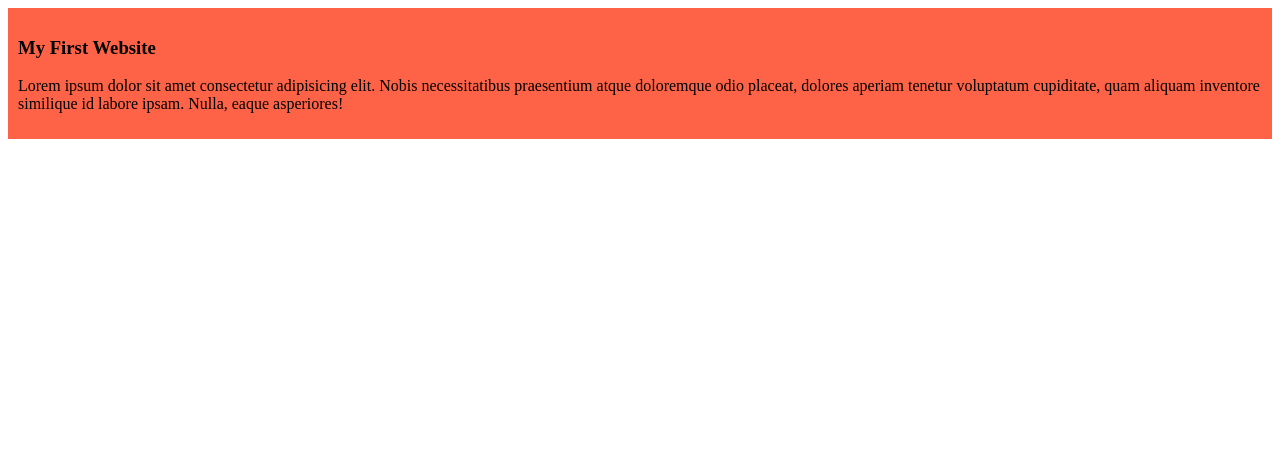
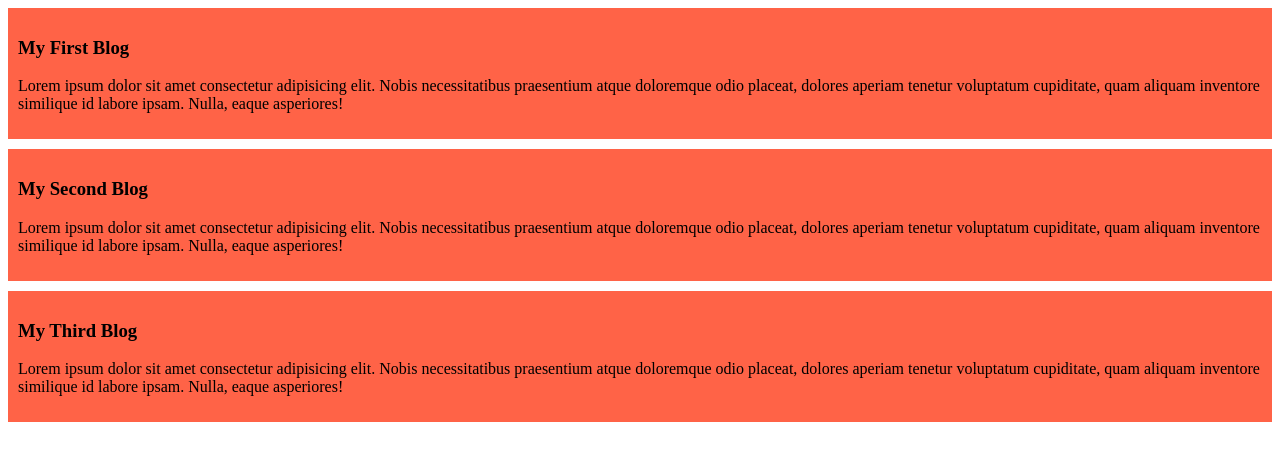
Before and after one commit to FauziaAkther/my-simple-website, a plain HTML site: page index.html in a window 1280 px wide. Drawn offline with Linux system fonts and the light colour scheme.

Commit message:
added the second and third blog

```diff
--- a/index.html
+++ b/index.html
@@ -8,7 +8,15 @@
 </head>
 <body>
     <div>
-        <h3>My First Website</h3>
+        <h3>My First Blog</h3>
+        <p>Lorem ipsum dolor sit amet consectetur adipisicing elit. Nobis necessitatibus praesentium atque doloremque odio placeat, dolores aperiam tenetur voluptatum cupiditate, quam aliquam inventore similique id labore ipsam. Nulla, eaque asperiores!</p>
+    </div>
+    <div>
+        <h3>My Second Blog</h3>
+        <p>Lorem ipsum dolor sit amet consectetur adipisicing elit. Nobis necessitatibus praesentium atque doloremque odio placeat, dolores aperiam tenetur voluptatum cupiditate, quam aliquam inventore similique id labore ipsam. Nulla, eaque asperiores!</p>
+    </div>
+    <div>
+        <h3>My Third Blog</h3>
         <p>Lorem ipsum dolor sit amet consectetur adipisicing elit. Nobis necessitatibus praesentium atque doloremque odio placeat, dolores aperiam tenetur voluptatum cupiditate, quam aliquam inventore similique id labore ipsam. Nulla, eaque asperiores!</p>
     </div>
 </body>
--- a/styles/blog.css
+++ b/styles/blog.css
@@ -1,4 +1,5 @@
 div{
     background-color: tomato;
     padding: 10px;
+    margin-bottom: 10px;
 }
```
